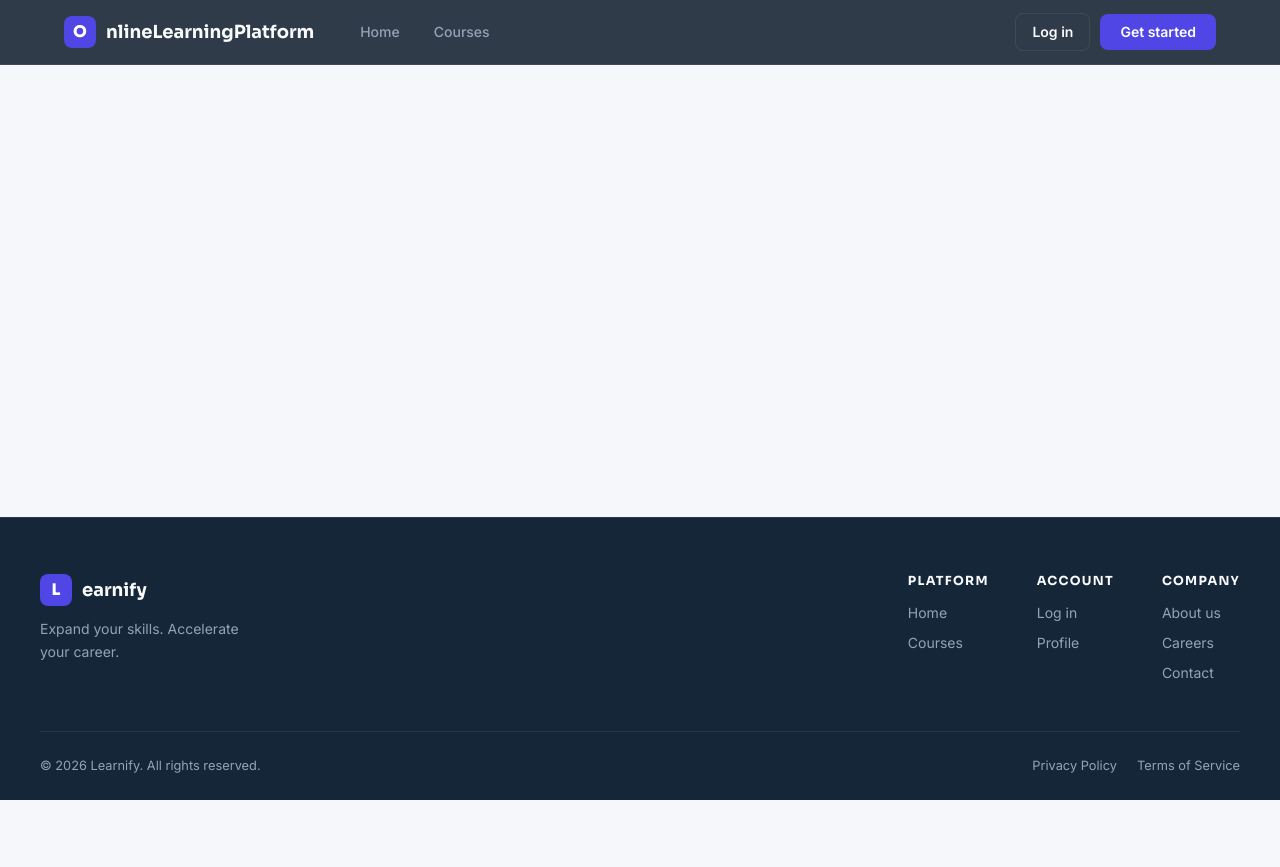
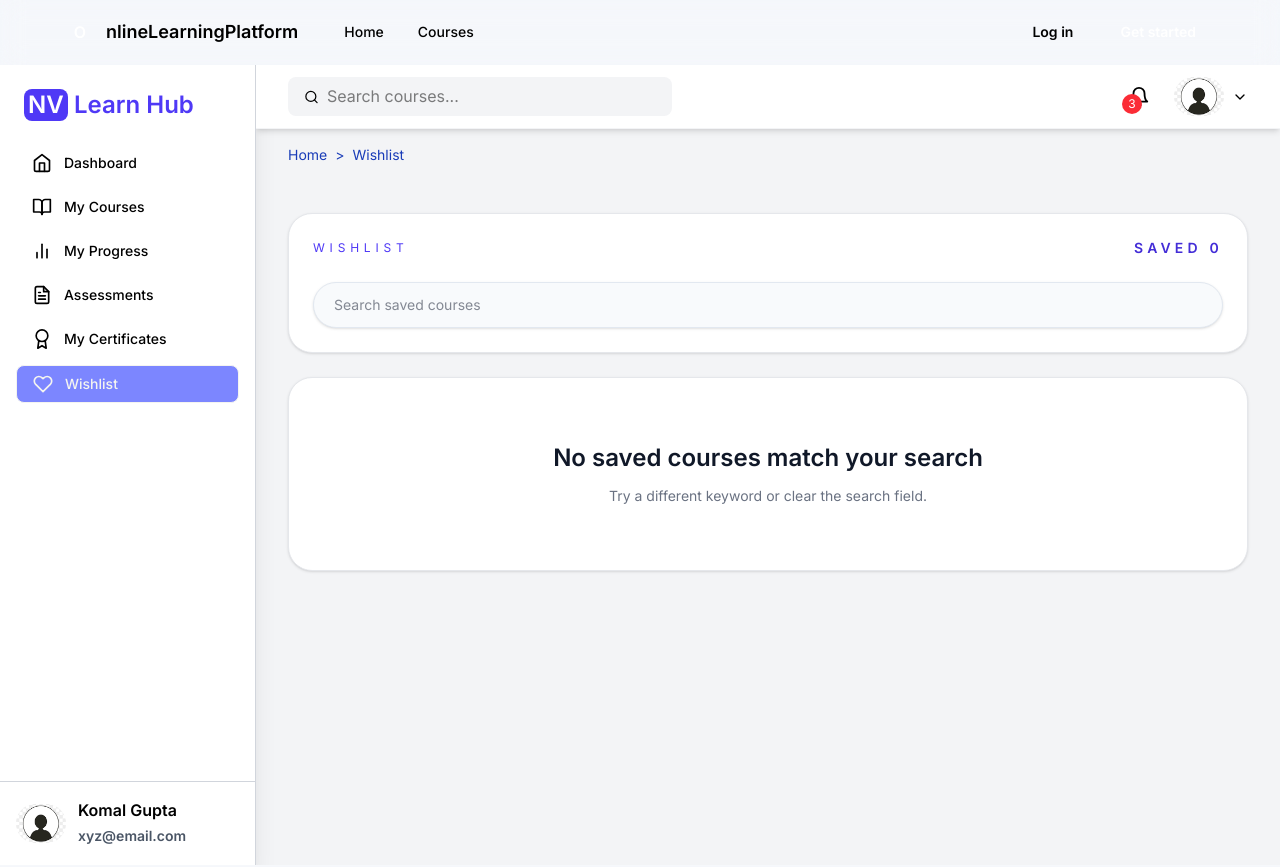
Before and after one commit to ReactCapstone/OnlineLearningPlatform_FE, a React (Vite) app: page /wishlist in a window 1280 px wide. Shown: the top 867 px of the page. Before the commit the page ends 800 px from the top, so only its background shows below. Built offline with nearby package versions, Linux system fonts and the light colour scheme.

Commit message:
Added whishlist and search functionality

```diff
--- a/src/components/CourseCard.tsx
+++ b/src/components/CourseCard.tsx
@@ -1,3 +1,7 @@
+import { useAppDispatch, useAppSelector } from '../redux/hooks';
+import { addToWishlist, removeFromWishlist } from '../redux/student/wishlistSlice';
+import { selectWishlistItems } from '../redux/student/wishlistSelectors';
+
 interface Course {
   id: number
   icon: string
@@ -14,39 +18,69 @@ interface CourseCardProps {
 }
 
 export default function CourseCard({ course }: CourseCardProps) {
+  const dispatch = useAppDispatch();
+  const wishlistItems = useAppSelector(selectWishlistItems);
+  const isWished = wishlistItems.some((item) => item.id === course.id);
+
+  const toggleWishlist = () => {
+    if (isWished) {
+      dispatch(removeFromWishlist(course.id));
+    } else {
+      dispatch(addToWishlist(course));
+    }
+  };
+
   return (
-    <div className="flex flex-col gap-3 p-6 bg-white/4 border border-white/8 rounded-[14px] cursor-default transition-all duration-200 hover:-translate-y-1 hover:border-indigo/40 hover:shadow-xl hover:shadow-indigo/15">
+    <div className="relative flex flex-col gap-4 rounded-[20px] border border-slate-200 bg-white p-6 shadow-sm transition-all duration-200 hover:-translate-y-1 hover:shadow-xl">
+      <button
+        type="button"
+        onClick={toggleWishlist}
+        className={`absolute right-4 top-4 inline-flex h-10 w-10 items-center justify-center rounded-full border transition ${
+          isWished
+            ? 'bg-rose-500 text-white border-rose-500 shadow-sm'
+            : 'bg-white text-slate-500 border-slate-200 hover:bg-slate-50'
+        }`}
+      >
+        <svg viewBox="0 0 24 24" className="h-5 w-5">
+          <path
+            d="M12 21.35l-1.45-1.32C5.4 15.36 2 12.28 2 8.5 2 5.42 4.42 3 7.5 3c1.74 0 3.41.81 4.5 2.09C13.09 3.81 14.76 3 16.5 3 19.58 3 22 5.42 22 8.5c0 3.78-3.4 6.86-8.55 11.54L12 21.35z"
+            fill={isWished ? '#fff' : 'none'}
+            stroke={isWished ? 'none' : 'currentColor'}
+            strokeWidth="2"
+          />
+        </svg>
+      </button>
 
       {/* Icon */}
       <div
-        className="w-11 h-11 rounded-lg flex items-center justify-center text-2xl shrink-0"
+        className="flex h-16 w-16 items-center justify-center rounded-3xl text-3xl"
         style={{ background: course.iconBg }}
       >
         {course.icon}
       </div>
 
       {/* Tags */}
-      <div className="flex items-center gap-2 flex-wrap">
-        <span className="text-[0.7rem] font-semibold tracking-wide uppercase px-2.5 py-0.5 rounded-full bg-indigo/18 text-indigo-light border border-indigo/25">
+      <div className="flex flex-wrap items-center gap-2">
+        <span className="text-[0.72rem] font-semibold tracking-[0.16em] uppercase px-3 py-1 rounded-full bg-slate-100 text-slate-700 border border-slate-200">
           {course.category}
         </span>
-        <span className="text-[0.7rem] font-semibold tracking-wide uppercase px-2.5 py-0.5 rounded-full bg-amber/15 text-amber border border-amber/25">
+        <span className="text-[0.72rem] font-semibold tracking-[0.16em] uppercase px-3 py-1 rounded-full bg-slate-100 text-slate-700 border border-slate-200">
           ⏱ {course.duration}
         </span>
       </div>
 
       {/* Title */}
-      <h3 className="text-base font-semibold text-white-soft leading-snug">
+      <h3 className="text-lg font-semibold text-slate-900 leading-snug">
         {course.title}
       </h3>
 
       {/* Description */}
-      <p className="text-sm text-muted leading-relaxed flex-1">
+      <p className="text-sm text-slate-600 leading-relaxed flex-1">
         {course.description}
       </p>
 
       {/* Footer */}
-      <div className="flex items-center gap-1.5 pt-2 border-t border-white/8 text-xs text-muted">
+      <div className="flex items-center gap-2 pt-4 text-sm text-slate-500">
         <svg width="14" height="14" viewBox="0 0 24 24" fill="none" stroke="currentColor" strokeWidth="2" className="shrink-0">
           <path d="M12 20h9M16.5 3.5a2.121 2.121 0 013 3L7 19l-4 1 1-4L16.5 3.5z"/>
         </svg>
--- a/src/components/layout/Breadcrumb/Breadcrumb.tsx
+++ b/src/components/layout/Breadcrumb/Breadcrumb.tsx
@@ -2,14 +2,26 @@ import { useLocation } from 'react-router-dom';
 
 const Breadcrumb = () => {
   const location = useLocation();
-  const pathName = location.pathname.replace(/^\//, '').replace(/-/g, ' ');
-  const currentPage = pathName ? pathName.charAt(0).toUpperCase() + pathName.slice(1) : 'Dashboard';
+  const segments = location.pathname
+    .split('/')
+    .filter(Boolean)
+    .map((segment) => segment.replace(/-/g, ' '));
+
+  const titleCase = (text: string) =>
+    text
+      .split(' ')
+      .map((word) => word.charAt(0).toUpperCase() + word.slice(1))
+      .join(' ');
 
   return (
     <div className="px-8 py-4 text-sm text-blue-800">
-      Home
-      <span className="mx-2">{'>'}</span>
-      {currentPage}
+      <span>Home</span>
+      {segments.map((segment, index) => (
+        <span key={segment} className="inline-flex items-center">
+          <span className="mx-2">{'>'}</span>
+          <span>{titleCase(segment)}</span>
+        </span>
+      ))}
     </div>
   );
 };
--- a/src/index.css
+++ b/src/index.css
@@ -1,7 +1,7 @@
 @import url('https://fonts.googleapis.com/css2?family=Sora:wght@400;600;700;800&family=Inter:wght@400;500;600&display=swap');
 @import "tailwindcss";
 
-@theme {
+/* @theme {
   --font-display: "Sora", sans-serif;
   --font-body: "Inter", sans-serif;
 
@@ -16,7 +16,7 @@
 
   --radius-card: 14px;
   --radius-sm: 8px;
-}
+} */
 
 @layer base {
   *, *::before, *::after {
--- /dev/null
+++ b/src/pages/Wishlist.tsx
@@ -0,0 +1,88 @@
+import { useMemo, useState } from 'react';
+import { useAppSelector } from '../redux/hooks';
+import { selectWishlistItems } from '../redux/student/wishlistSelectors';
+import DashboardLayout from '../components/layout/DashboardLayout/DashboardLayout';
+
+const Wishlist = () => {
+  const wishlistItems = useAppSelector(selectWishlistItems);
+  const [searchTerm, setSearchTerm] = useState('');
+
+  const filteredWishlist = useMemo(() => {
+    if (!searchTerm.trim()) {
+      return wishlistItems;
+    }
+
+    const lowerTerm = searchTerm.toLowerCase();
+    return wishlistItems.filter((course) =>
+      course.title.toLowerCase().includes(lowerTerm) ||
+      course.category.toLowerCase().includes(lowerTerm) ||
+      course.description.toLowerCase().includes(lowerTerm)
+    );
+  }, [searchTerm, wishlistItems]);
+
+  return (
+    <DashboardLayout>
+      <div className="space-y-6">
+        <div className="rounded-3xl border border-gray-200 bg-white p-6 shadow-sm">
+          <div className="flex flex-col gap-6 lg:flex-row lg:items-center lg:justify-between">
+            <div>
+              <p className="text-xs uppercase tracking-[0.4em] text-indigo-600">Wishlist</p>
+            </div>
+            <div className="text-right">
+              <p className="text-sm font-semibold uppercase tracking-[0.3em] text-indigo-700">Saved {wishlistItems.length}</p>
+            </div>
+          </div>
+          <div className="mt-6">
+            <label htmlFor="wishlist-search" className="sr-only">Search wishlist</label>
+            <input
+              id="wishlist-search"
+              value={searchTerm}
+              onChange={(event) => setSearchTerm(event.target.value)}
+              placeholder="Search saved courses"
+              className="w-full rounded-3xl border border-slate-200 bg-slate-50 px-5 py-3 text-sm text-slate-900 shadow-sm outline-none transition focus:border-indigo-400 focus:ring-2 focus:ring-indigo-100"
+            />
+          </div>
+        </div>
+
+        {filteredWishlist.length === 0 ? (
+          <div className="rounded-3xl border border-gray-200 bg-white p-16 shadow-sm text-center">
+            <p className="text-2xl font-semibold text-gray-900">No saved courses match your search</p>
+            <p className="mt-3 text-sm text-gray-500">Try a different keyword or clear the search field.</p>
+          </div>
+        ) : (
+          <div className="grid gap-6 md:grid-cols-3">
+            {filteredWishlist.map((course) => (
+              <div key={course.id} className="flex h-full flex-col overflow-hidden rounded-3xl border border-gray-200 bg-white shadow-sm transition hover:-translate-y-0.5">
+                <div className="bg-indigo-50 p-6 text-center">
+                  <div className="mx-auto flex h-28 w-28 items-center justify-center rounded-3xl bg-white shadow-sm text-5xl text-indigo-700">
+                    {course.icon}
+                  </div>
+                </div>
+                <div className="flex flex-1 flex-col gap-5 p-6">
+                  <div>
+                    <span className="inline-flex items-center rounded-full bg-indigo-50 px-3 py-1 text-[0.65rem] font-semibold uppercase tracking-[0.25em] text-indigo-700">
+                      {course.category}
+                    </span>
+                    <h2 className="mt-4 text-2xl font-semibold text-gray-900">{course.title}</h2>
+                    <p className="mt-3 text-sm leading-6 text-gray-600">{course.description}</p>
+                  </div>
+                  <div className="mt-auto flex flex-wrap items-center justify-between gap-3">
+                    <div className="flex flex-wrap gap-3">
+                      <span className="rounded-full bg-gray-100 px-4 py-2 text-sm text-gray-600">{course.lessons} lessons</span>
+                      <span className="rounded-full bg-gray-100 px-4 py-2 text-sm text-gray-600">{course.category}</span>
+                    </div>
+                    <div className="rounded-3xl bg-gray-100 px-4 py-3 text-sm font-semibold text-gray-700">
+                      {course.duration}
+                    </div>
+                  </div>
+                </div>
+              </div>
+            ))}
+          </div>
+        )}
+      </div>
+    </DashboardLayout>
+  );
+};
+
+export default Wishlist;
--- a/src/redux/store.ts
+++ b/src/redux/store.ts
@@ -2,10 +2,12 @@ import {configureStore} from "@reduxjs/toolkit";
 
 import studentReducer from "./student/studentSlice";
 import dashboardReducer from "./dashboard/dashboardSlice";
+import wishlistReducer from "./student/wishlistSlice";
 
 export const store = configureStore({
   reducer: {
     student: studentReducer,
+    wishlist: wishlistReducer,
     dashboard: dashboardReducer,
   }
 })
--- a/src/redux/student/studentTypes.ts
+++ b/src/redux/student/studentTypes.ts
@@ -20,6 +20,10 @@ export interface StudentState{
     upcomingClasses:UpcomingClass[];
     activities:Activity[];
 
+}
+
+export interface WishlistState {
+    items: Course[];
 }
 
 export interface RecommendedCourse {
--- /dev/null
+++ b/src/redux/student/wishlistSelectors.ts
@@ -0,0 +1,5 @@
+import { RootState } from '../store';
+import { WishlistCourse } from './wishlistSlice';
+
+export const selectWishlistItems = (state: RootState) => state.wishlist.items as WishlistCourse[];
+export const selectWishlistCount = (state: RootState) => state.wishlist.items.length;
--- /dev/null
+++ b/src/redux/student/wishlistSlice.ts
@@ -0,0 +1,38 @@
+import { createSlice, PayloadAction } from '@reduxjs/toolkit';
+
+export interface WishlistCourse {
+  id: number;
+  icon: string;
+  iconBg: string;
+  category: string;
+  title: string;
+  description: string;
+  duration: string;
+  lessons: number;
+}
+
+interface WishlistState {
+  items: WishlistCourse[];
+}
+
+const initialState: WishlistState = {
+  items: [],
+};
+
+const wishlistSlice = createSlice({
+  name: 'wishlist',
+  initialState,
+  reducers: {
+    addToWishlist(state, action: PayloadAction<WishlistCourse>) {
+      if (!state.items.some((course) => course.id === action.payload.id)) {
+        state.items.push(action.payload);
+      }
+    },
+    removeFromWishlist(state, action: PayloadAction<number>) {
+      state.items = state.items.filter((course) => course.id !== action.payload);
+    },
+  },
+});
+
+export const { addToWishlist, removeFromWishlist } = wishlistSlice.actions;
+export default wishlistSlice.reducer;
--- a/src/routes/AppRoutes.tsx
+++ b/src/routes/AppRoutes.tsx
@@ -8,6 +8,7 @@ import Login from '../pages/Login'
 import Profile from '../pages/Profile'
 import Register from '../pages/Register'
 import Quiz from '../pages/Quiz'
+import Wishlist from '../pages/Wishlist'
 
 export default function AppRoutes() {
   return (
@@ -20,6 +21,7 @@ export default function AppRoutes() {
       <Route path="/profile" element={<Profile />} />
       <Route path="/register" element={<Register />} />
       <Route path="/assessments" element={<Quiz />} />
+      <Route path="/wishlist" element={<Wishlist />} />
     </Routes>
   )
 }
```
Also changed, not shown: src/pages/Courses.tsx (+10 -13 lines).
